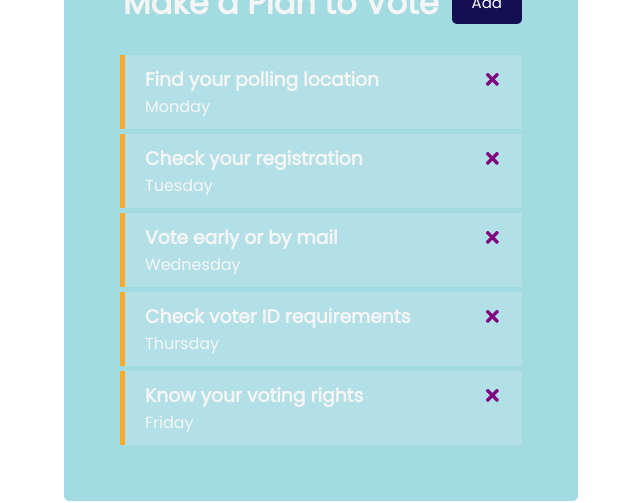
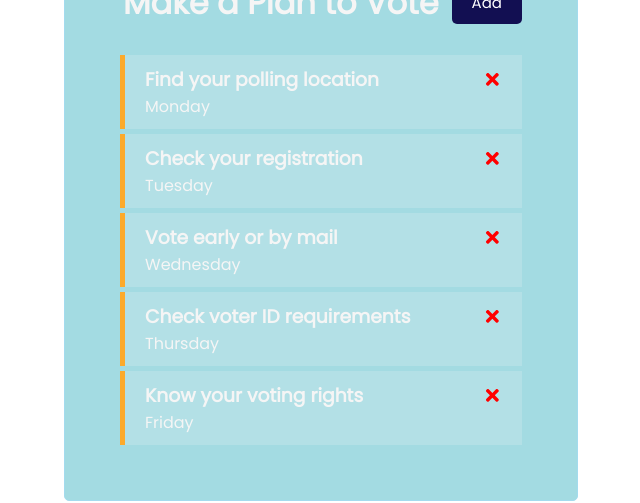
Before and after one commit to aliapirruccello/make-a-plan-to-vote, a React (Create React App) app: page / in a window 1280 px wide. Shown: the part 190-693 px from the top of the page, without its empty margins (319-959 px from the left). Built offline with nearby package versions, Linux system fonts and the light colour scheme; data requests are answered from the project's data file.

Commit message:
change x to red

```diff
--- a/src/components/Task.js
+++ b/src/components/Task.js
@@ -7,7 +7,7 @@ const Task = ({ task, onComplete, onToggle }) => {
         <h3>
           {task.text} <FaTimes
           className="checkbox"
-          style={{ color: 'purple', cursor: 'pointer'}}
+          style={{ color: 'red', cursor: 'pointer'}}
           onClick={() => onComplete(task.id)}
           />
           </h3>
```
